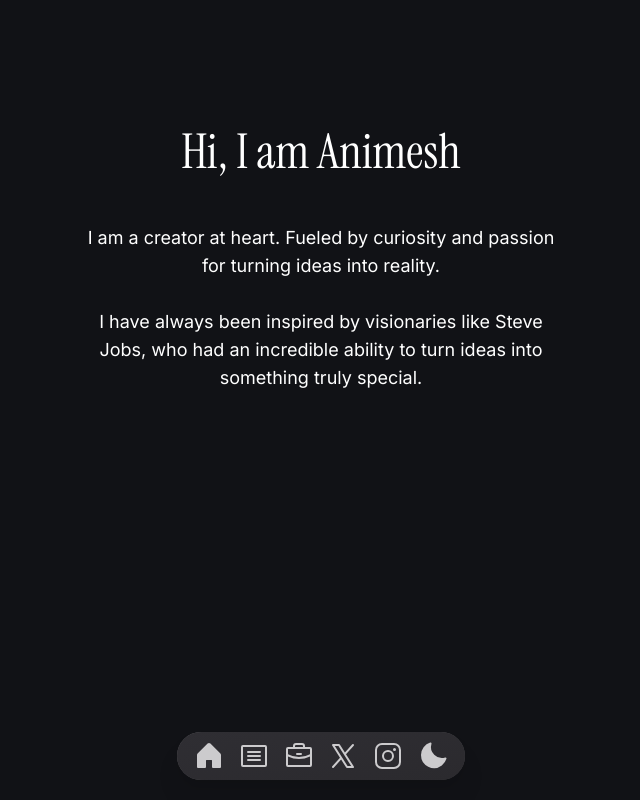
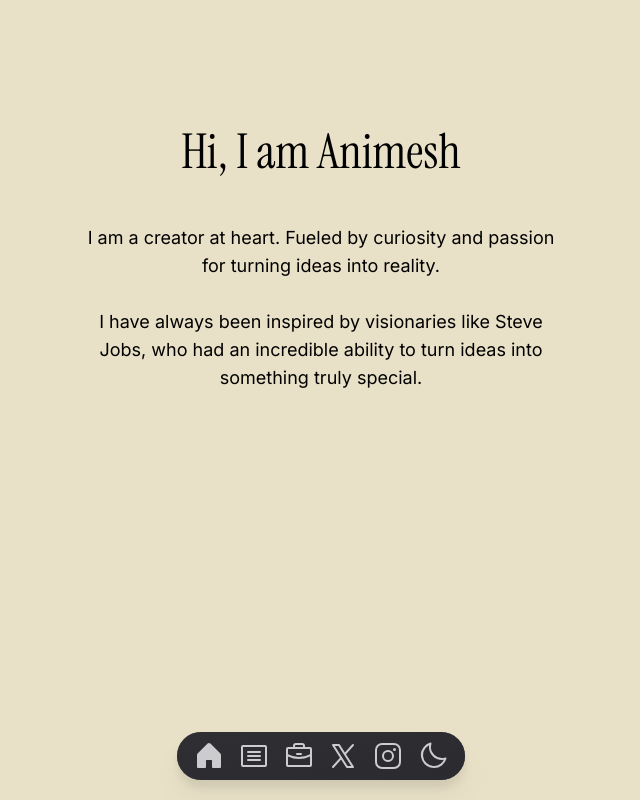
Before and after one commit to animeshhq/portfolio, a Next.js app: page / in a window 1280 px wide. Both pictures are taken after a click on the button 751 px from the left and 756 px from the top of the page. Shown: the whole page, without its empty margins (319-959 px from the left). Built offline with nearby package versions, Linux system fonts and the light colour scheme.

Commit message:
Update Navbar.jsx

```diff
--- a/components/Navbar.jsx
+++ b/components/Navbar.jsx
@@ -41,11 +41,11 @@
 
         {/* Theme Toggle Button */}
         <button
-          onClick={() => setTheme(theme === "dark" ? "light" : "dark")}
+          onClick={() => setTheme(theme === "light" ? "dark" : "light")}
           className="relative flex items-center justify-center font-semibold"
         >
           {mounted ? (
-            <img src={theme === "dark" ? "/moon-filled.svg" : "/moon.svg"} alt="theme toggle" />
+            <img src={theme === "light" ? "/moon.svg" : "/moon-filled.svg"} alt="theme toggle" />
           ) : (
             <img src="/moon.svg" alt="theme toggle" /> // Default state
           )}
```
